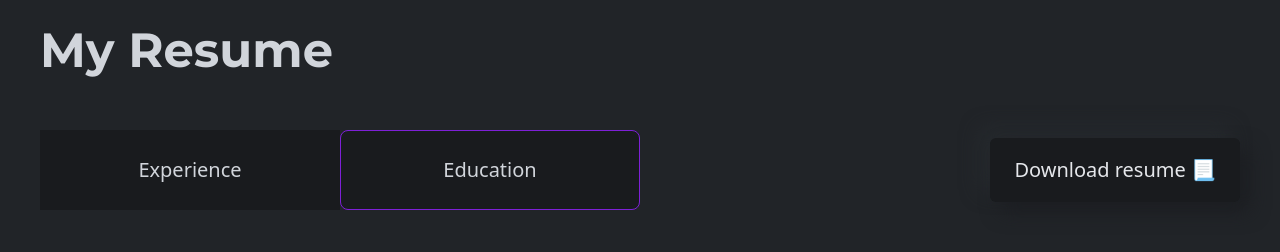
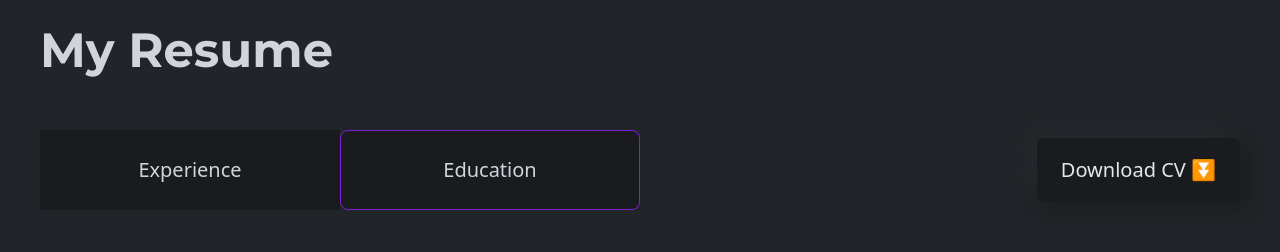
Before and after one commit to AndreaBitmind/porfolio-react, a React (Create React App) app: page / in a window 1280 px wide. Shown: the part 3700-3952 px from the top of the page. Built offline with nearby package versions, Linux system fonts and the light colour scheme.

Commit message:
feat: changed icon from donwload cv button

```diff
--- a/src/components/resume/Resume.js
+++ b/src/components/resume/Resume.js
@@ -41,11 +41,10 @@ const Resume = () => {
           <a
             href="https://drive.google.com/uc?export=download&id=1JL8iph8wm18dzbDfDVd4D0jpOWmLV25k"
             download="CV_AndreaMartinez_Frontend"
-            target="_blank"
             rel="noopener noreferrer"
           >
             <span className="resumeIcon" dow>
-              Download resume 📃
+              Download CV ⏬
             </span>
           </a>
         </div>
```
